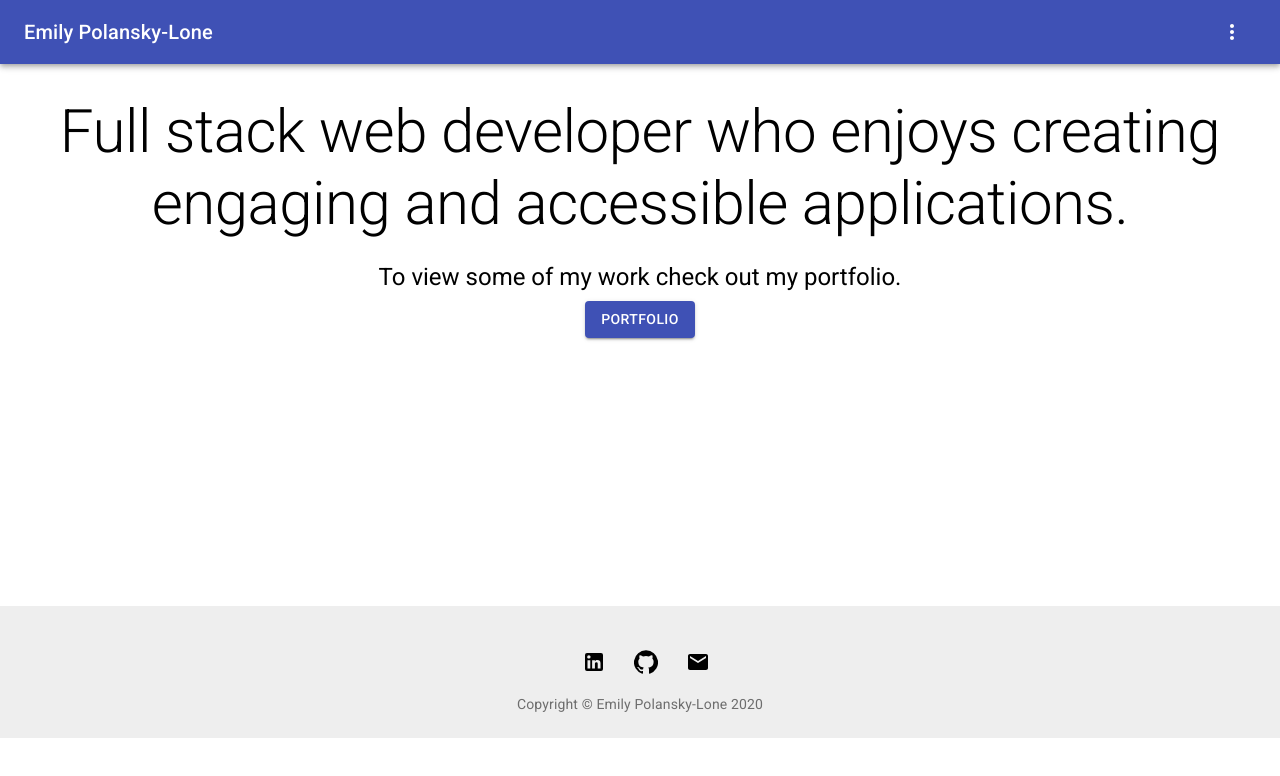
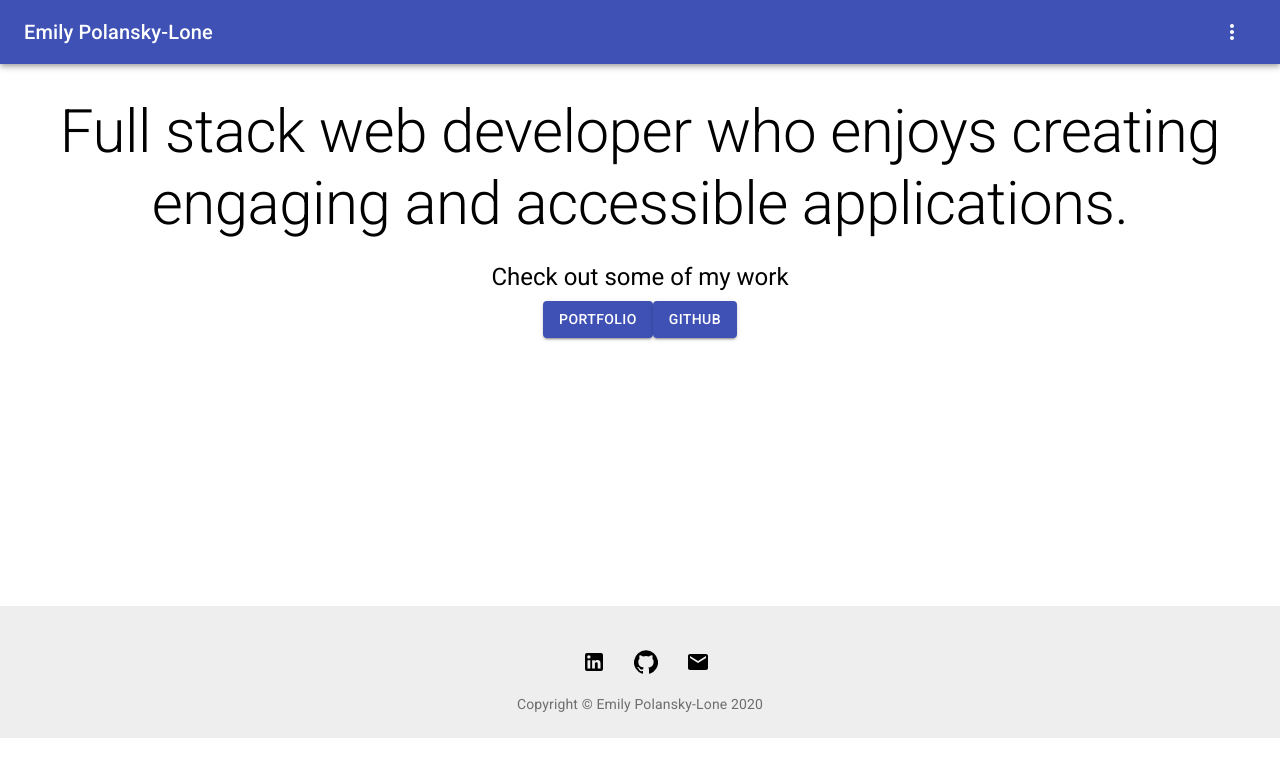
Before and after one commit to emilypo89/Portfolio, a React (Create React App) app: page / in a window 1280 px wide. Shown: the top 776 px of the page. Built offline with nearby package versions, Linux system fonts and the light colour scheme.

Commit message:
add github button to description

```diff
--- a/src/components/Description.js
+++ b/src/components/Description.js
@@ -22,10 +22,13 @@ export default function Description() {
         Full stack web developer who enjoys creating engaging and accessible applications.
         </Typography>
         <Typography variant="h5" component="h2" gutterBottom>
-          {'To view some of my work check out my portfolio.'}
+          {'Check out some of my work'}
         </Typography>
         <Button variant="contained" color="primary">
           Portfolio
+        </Button>
+        <Button variant="contained" color="primary">
+          GitHub
         </Button>
       </Container>
     </div>
```
